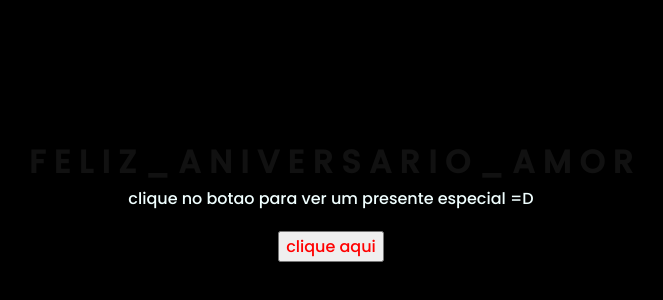
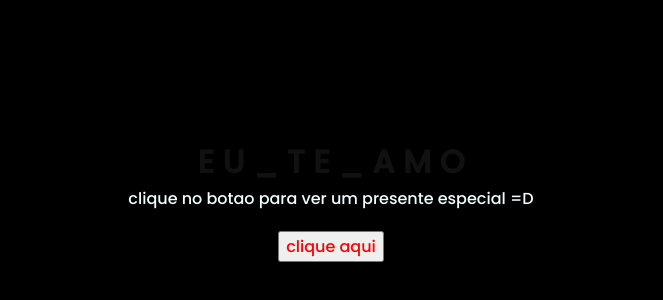
Before and after one commit to amdcpx/pst, a plain HTML site: page index.html in a window 1280 px wide. Shown: the part 208-508 px from the top of the page, without its empty margins (317-980 px from the left). Drawn offline with Linux system fonts and the light colour scheme.

Commit message:
luquinhas

```diff
--- a/index.html
+++ b/index.html
@@ -7,33 +7,21 @@
     <meta name="viewport" content="width=device-width, initial-scale=1.0">
     <link rel="stylesheet" href="css/style.css">
     <link rel="icon" href="img/flowers.png" type="image/x-icon">
-    <title>presente pro lyan nenem sz</title>
+    <title>presente pro luquinhas sz</title>
 </head>
 <body>
     <div class="greetings">
 
-        <span>F</span>
         <span>E</span>
-        <span>L</span>
-        <span>I</span>
-        <span>Z</span>
+        <span>U</span>
         <span>_</span>
-        <span>A</span>
-        <span>N</span>
-        <span>I</span>
-        <span>V</span>
+        <span>T</span>
         <span>E</span>
-        <span>R</span>
-        <span>S</span>
-        <span>A </span>
-        <span>R</span>
-        <span>I</span>
-        <span>O</span>
         <span>_</span>
         <span>A</span>
         <span>M</span>
         <span>O</span>
-        <span>R</span>
+
     </div>
     <div class="description">
         <span>clique no botao para ver um presente especial =D </span>
```
